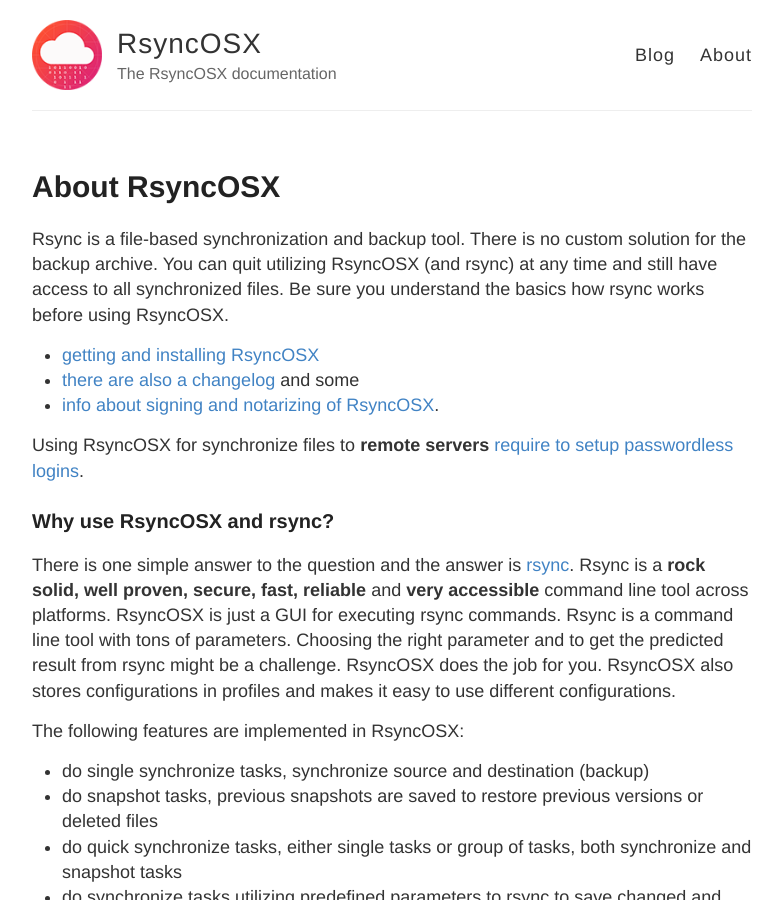
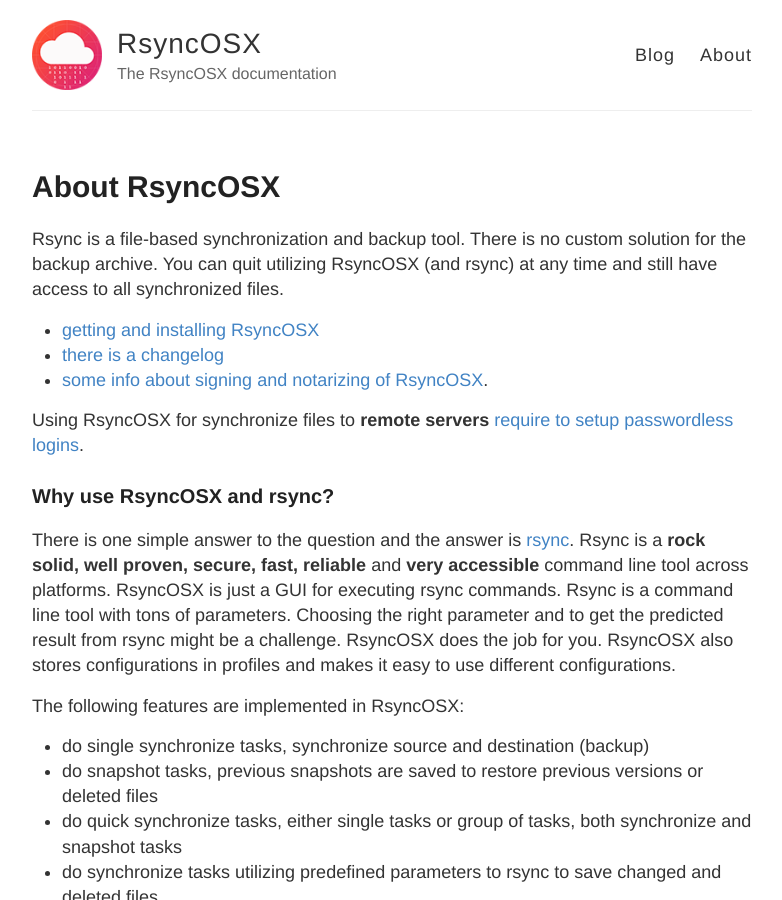
Before and after one commit to d2s/Documentation, a Jekyll site: the page built from _posts/2018-04-15-README.md, in a window 1280 px wide and 900 px high. Shown: the whole window, without its empty margins (248-1030 px from the left). Built offline with Jekyll 4.4.1, drawn with Linux system fonts in a browser that asks for light colours.

Commit message:
Update 2018-04-15-README.md

```diff
--- a/_posts/2018-04-15-README.md
+++ b/_posts/2018-04-15-README.md
@@ -3,11 +3,11 @@ layout: post
 title:  "About RsyncOSX"
 permalink: AboutRsyncOSX
 ---
-Rsync is a file-based synchronization and backup tool. There is no custom solution for the backup archive. You can quit utilizing RsyncOSX (and rsync) at any time and still have access to all synchronized files. Be sure you understand the basics how rsync works before using RsyncOSX.
+Rsync is a file-based synchronization and backup tool. There is no custom solution for the backup archive. You can quit utilizing RsyncOSX (and rsync) at any time and still have access to all synchronized files.
 
  - [getting and installing RsyncOSX](/Install)
- - [there are also a changelog](/Changelog) and some
- - [info about signing and notarizing of RsyncOSX](/Notarized).
+ - [there is a changelog](/Changelog)
+ - [some info about signing and notarizing of RsyncOSX](/Notarized).
 
 Using RsyncOSX for synchronize files to **remote servers** [require to setup passwordless logins](/Remotelogins).
 
```
